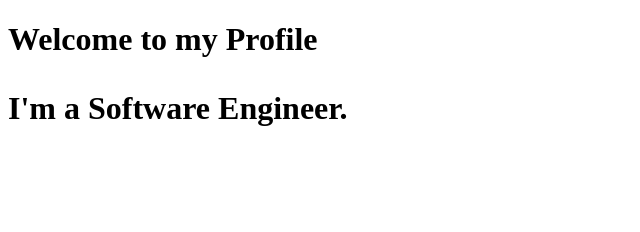
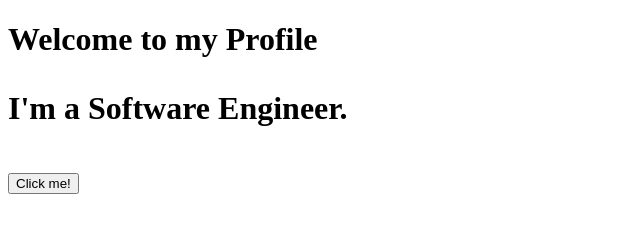
Before and after one commit to OmarStewey/omarstewey.github.io, a plain HTML site: page index.html in a window 1280 px wide. Shown: the whole page, without its empty margins (0-640 px from the left). Drawn offline with Linux system fonts and the light colour scheme.

Commit message:
Add button to trigger greeting alert
Added a button that triggers a greeting alert.

```diff
--- a/index.html
+++ b/index.html
@@ -9,8 +9,15 @@
     <h1>Welcome to my Profile<h1>
     <p>I'm a Software Engineer.</p>
 
+    <button onclick="sayhello()">
+        Click me!
+    </button>
+
     <script>
-        alert('Hello');
+
+        function sayhello(){
+            alert('hello');
+        }
     </script>
 
 </html>
```
